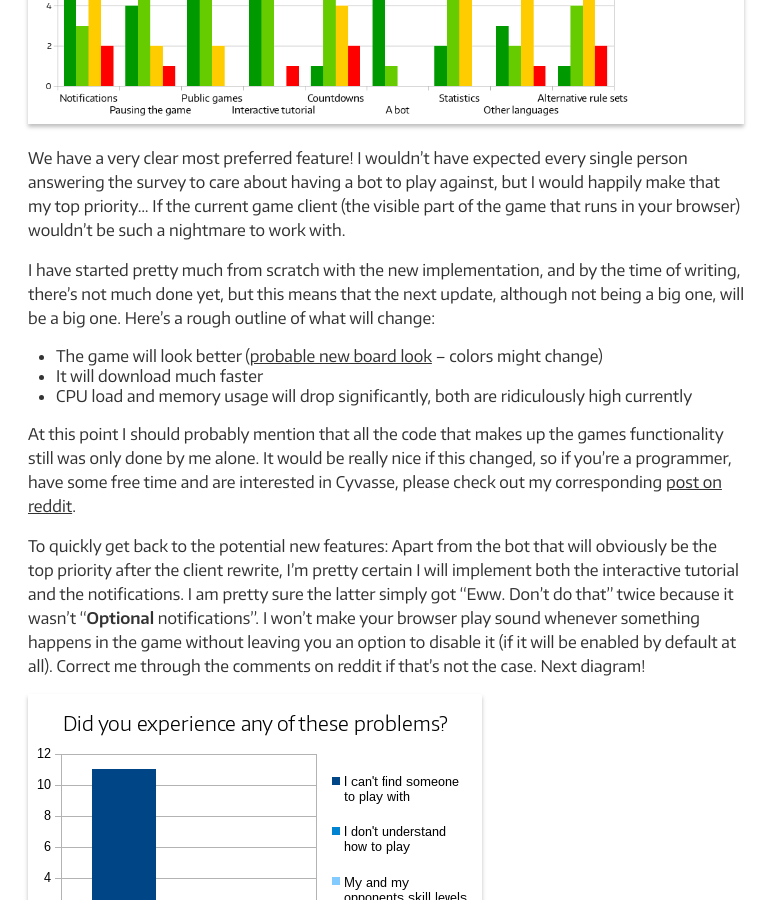
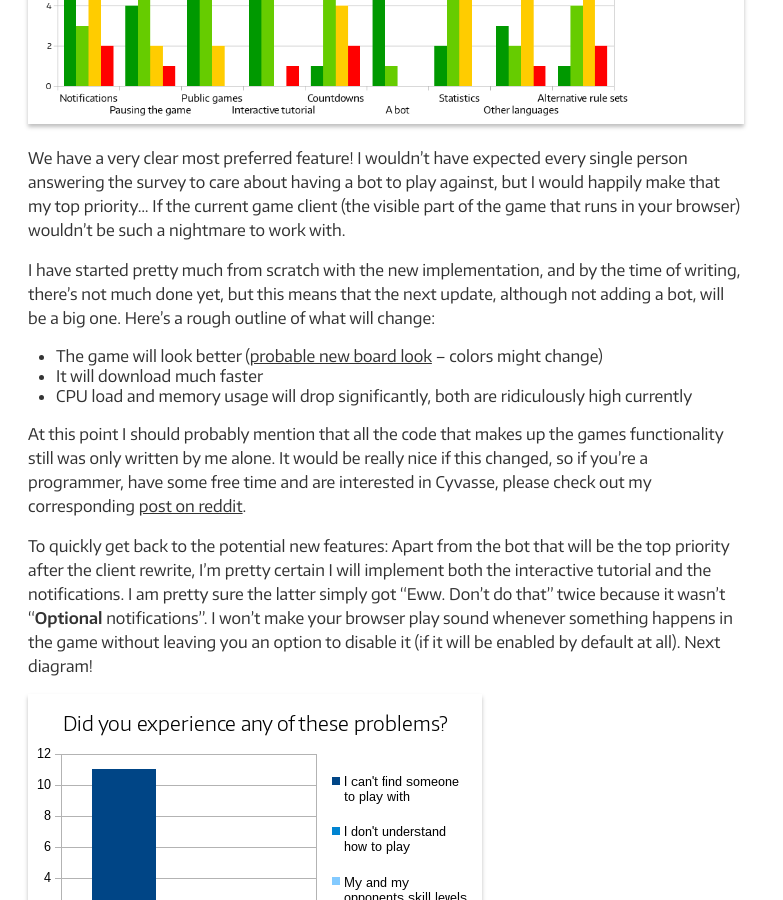
Before and after one commit to cyvasse-online/blog, a Jekyll site: the page built from _posts/2015-09-03-survey-results-development-status.md, in a window 1280 px wide and 900 px high, scrolled down 1153 px. Shown: the whole window, without its empty margins (0-783 px from the left). Built offline with Jekyll 4.4.1, drawn with Linux system fonts in a browser that asks for light colours; comment, search, counter and statistics services are not loaded.

Commit message:
Update survey article again

```diff
--- a/_posts/2015-09-03-survey-results-development-status.md
+++ b/_posts/2015-09-03-survey-results-development-status.md
@@ -44,27 +44,26 @@ game that runs in your browser) wouldn't be such a nightmare to work with.
 
 I have started pretty much from scratch with the new implementation, and by the time of
 writing, there's not much done yet, but this means that the next update, although not
-being a big one, will be a big one. Here's a rough outline of what will change:
+adding a bot, will be a big one. Here's a rough outline of what will change:
 
 * The game will look better ([probable new board look][NewBoard] – colors might change)
 * It will download much faster
 * CPU load and memory usage will drop significantly, both are ridiculously high currently
 
 At this point I should probably mention that all the code that makes up the games
-functionality still was only done by me alone. It would be really nice if this changed,
-so if you're a programmer, have some free time and are interested in Cyvasse, please
-check out my corresponding [post on reddit][].
+functionality still was only written by me alone. It would be really nice if this
+changed, so if you're a programmer, have some free time and are interested in Cyvasse,
+please check out my corresponding [post on reddit][].
 
 [NewBoard]: /img/board.svg
 [post on reddit]: https://www.reddit.com/r/CyvasseOnline/comments/3jaqd0/help_wanted/
 
-To quickly get back to the potential new features: Apart from the bot that will obviously
-be the top priority after the client rewrite, I'm pretty certain I will implement both
-the interactive tutorial and the notifications. I am pretty sure the latter simply got
-"Eww. Don't do that" twice because it wasn't "**Optional** notifications". I won't make
-your browser play sound whenever something happens in the game without leaving you an
-option to disable it (if it will be enabled by default at all). Correct me through the
-comments on reddit if that's not the case. Next diagram!
+To quickly get back to the potential new features: Apart from the bot that will be the
+top priority after the client rewrite, I'm pretty certain I will implement both the
+interactive tutorial and the notifications. I am pretty sure the latter simply got "Eww.
+Don't do that" twice because it wasn't "**Optional** notifications". I won't make your
+browser play sound whenever something happens in the game without leaving you an option
+to disable it (if it will be enabled by default at all). Next diagram!
 
 [![Did you experience any of these problems?](/img/survey-3.png)][img3]
 
```
